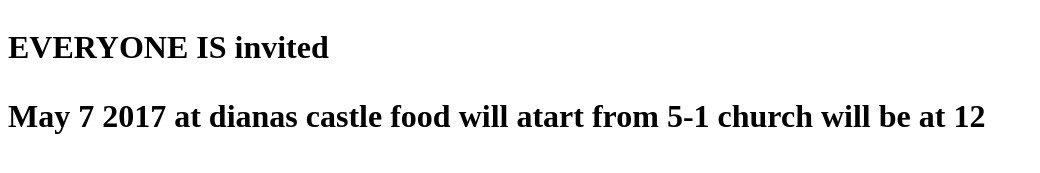
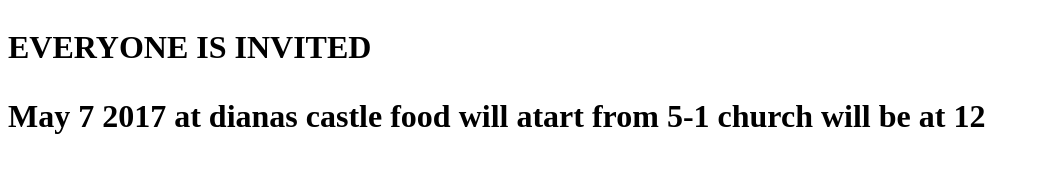
Before and after one commit to vasquez-ana00/teresas-quince-, a plain HTML site: page index.html in a window 1280 px wide. Shown: the part 27-200 px from the top of the page, without its empty margins (0-1040 px from the left). Drawn offline with Linux system fonts and the light colour scheme.

Commit message:
MMMMMMMM

```diff
--- a/index.html
+++ b/index.html
@@ -8,7 +8,7 @@
   <h1 have fun dont bring drama  </h1>
 
   <img id=tere src=IMG_1212>
-  <p> EVERYONE IS invited</p>
+  <p> EVERYONE IS INVITED</p>
   <p> May 7 2017 at dianas castle
   food will atart from 5-1 church will be at 12  </p>
 </body>
```
